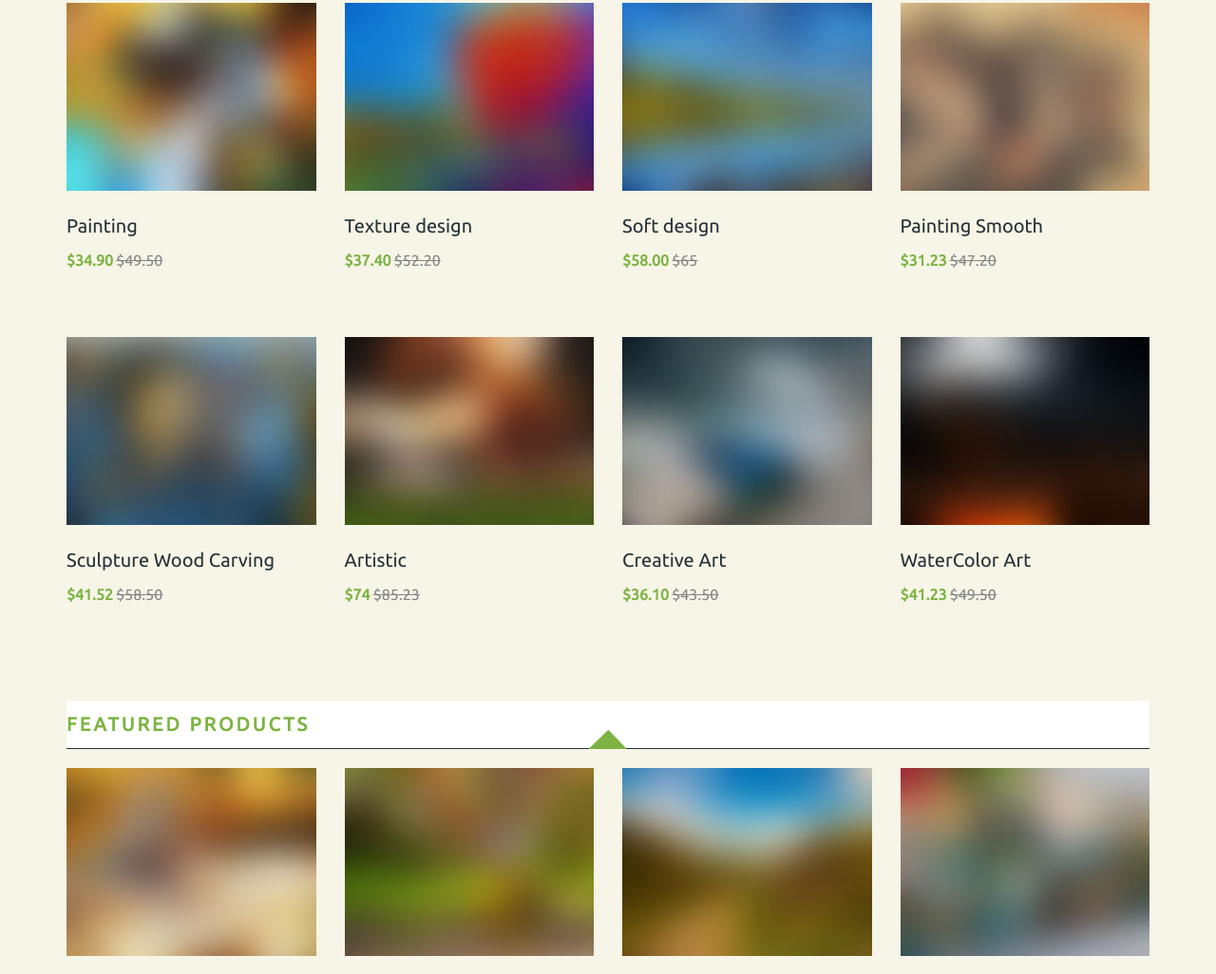
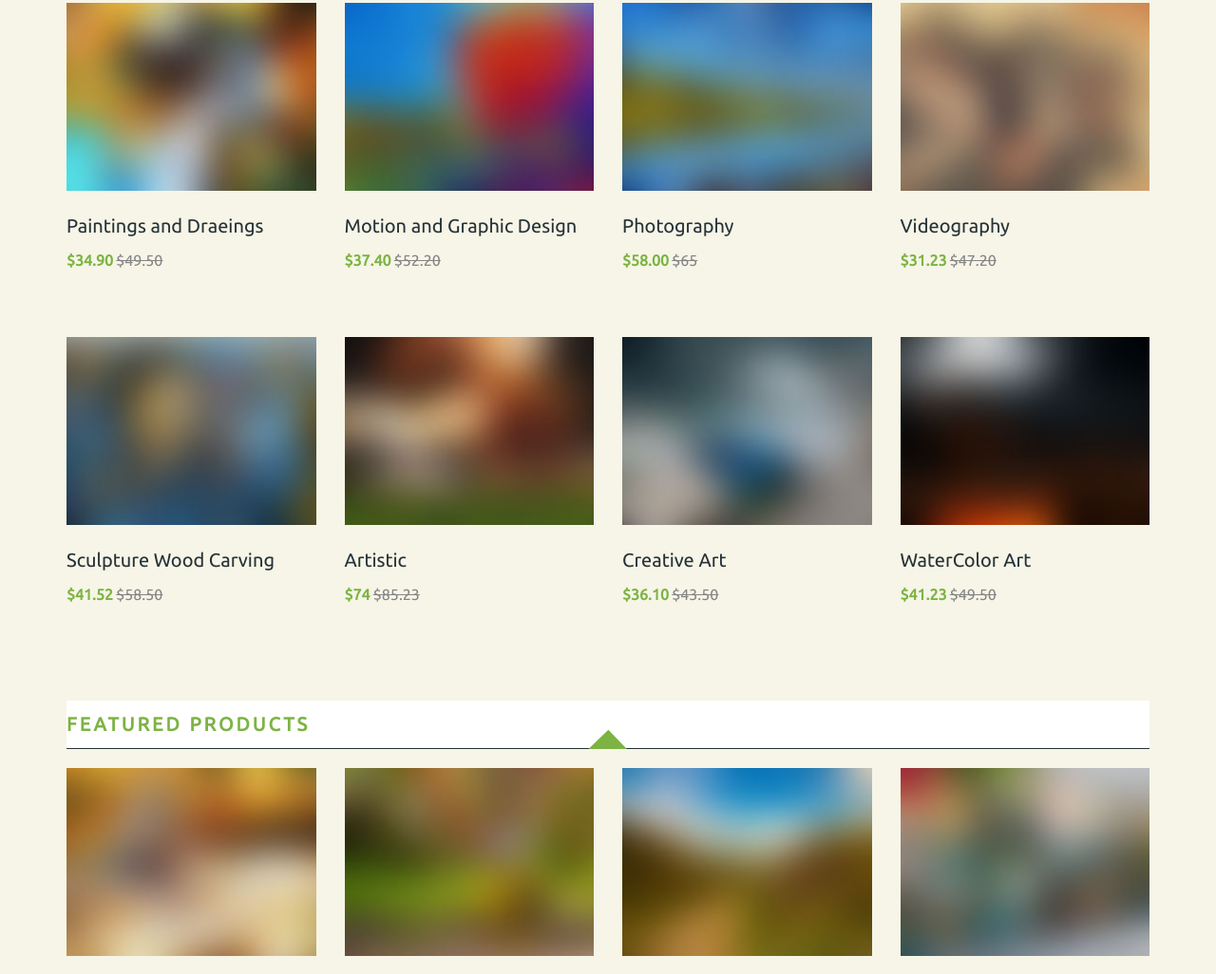
Before and after one commit to jaykido/portraystore, a plain HTML site: page home.html in a window 1280 px wide. Shown: the part 853-1879 px from the top of the page at 95% size. Drawn offline with Linux system fonts and the light colour scheme.

Commit message:
HomePage Updates

```diff
--- a/home.html
+++ b/home.html
@@ -561,7 +561,7 @@ License URI: http://www.themevault.net/license/-->
                 </div>
                 <div class="caption">
                   <div class="product-name">
-                    <a href="category-paint.html">Painting</a>
+                    <a href="category-paint.html">Paintings and Draeings</a>
                   </div>
                   <div class="price">
                     <span class="price-new">$34.90</span>
@@ -586,7 +586,9 @@ License URI: http://www.themevault.net/license/-->
                 </div>
                 <div class="caption">
                   <div class="product-name">
-                    <a href="category-Texture.html">Texture design</a>
+                    <a href="category-Texture.html"
+                      >Motion and Graphic Design</a
+                    >
                   </div>
                   <div class="price">
                     <span class="price-new">$37.40</span>
@@ -611,7 +613,7 @@ License URI: http://www.themevault.net/license/-->
                 </div>
                 <div class="caption">
                   <div class="product-name">
-                    <a href="category-Soft-Design.html">Soft design</a>
+                    <a href="category-Soft-Design.html">Photography</a>
                   </div>
                   <div class="price">
                     <span class="price-new">$58.00</span>
@@ -634,7 +636,7 @@ License URI: http://www.themevault.net/license/-->
                 </div>
                 <div class="caption">
                   <div class="product-name">
-                    <a href="category-Painting-Smooth.html">Painting Smooth</a>
+                    <a href="category-Painting-Smooth.html">Videography</a>
                   </div>
                   <div class="price">
                     <span class="price-new">$31.23</span>
```
